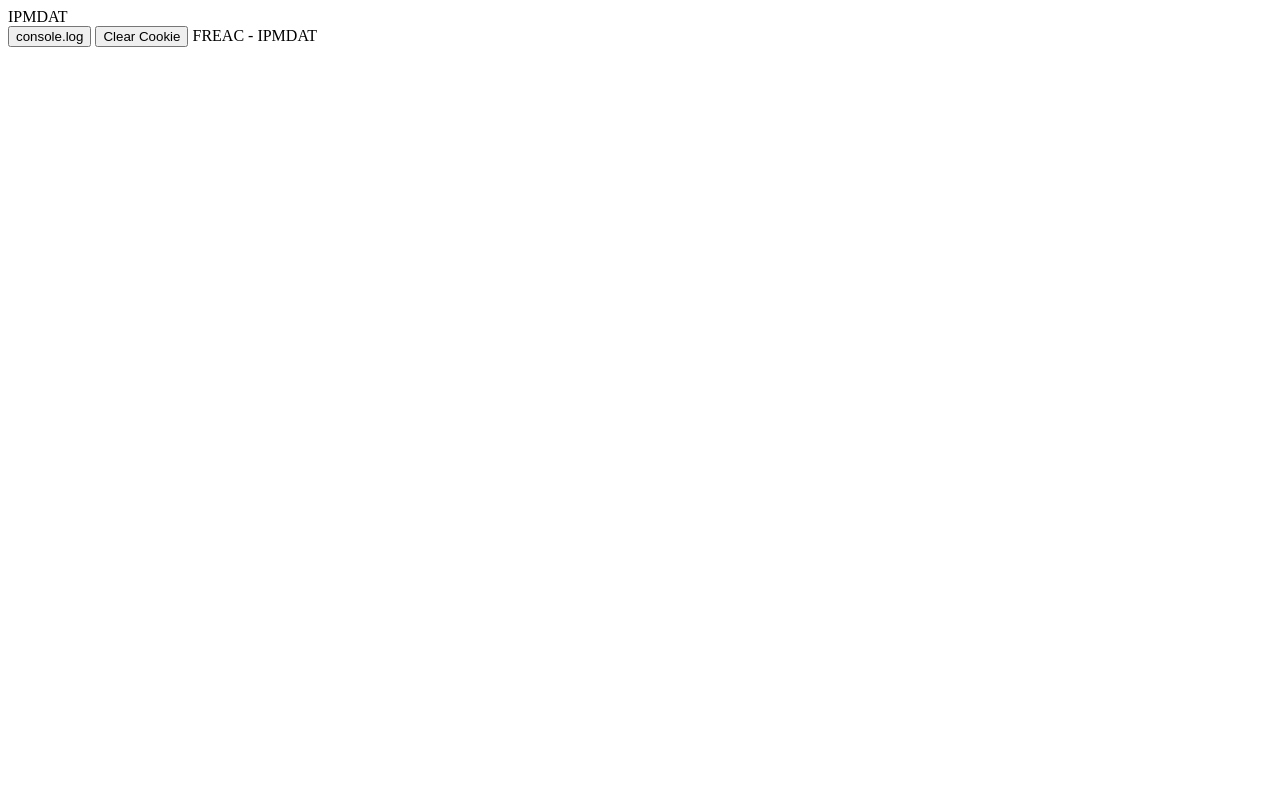
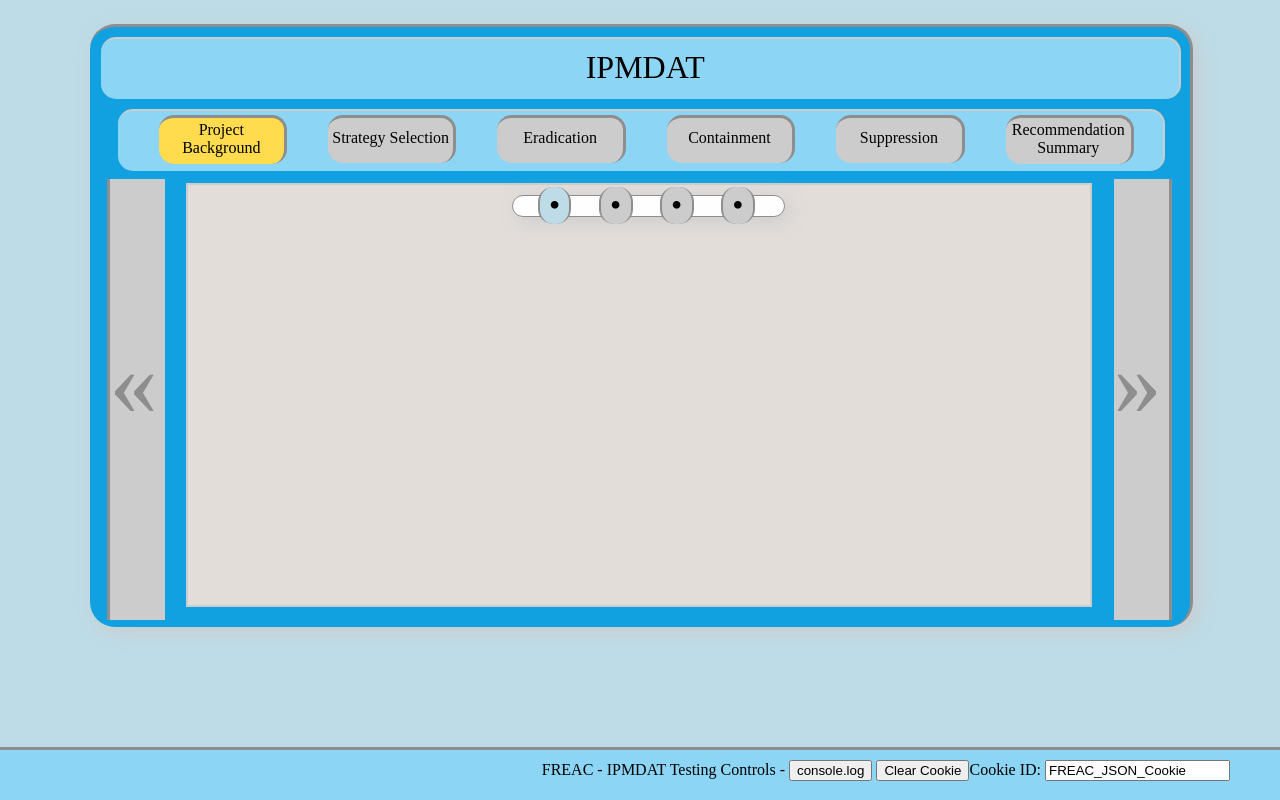
Before and after one commit to PillarDev-Design/IPMDAT, a Flask app: page / in a window 1280 px wide. Run offline with Flask 2, Linux system fonts and the light colour scheme; parts of the project's set-up code (start-up, migrations or seed data) failed here and were passed over.

Commit message:
Fixed the subprogress bars

```diff
--- a/static/css/IPMDAT_style.css
+++ b/static/css/IPMDAT_style.css
@@ -0,0 +1,257 @@
+/******************************************************************************\
+ * IPMDAT_style.css                                                           *
+ * -------------------------------------------------------------------------- *
+ * Styling properties for the IPMDAT project.                                 *
+\******************************************************************************/
+
+/**********************************************\
+ * Color Scheme                               *
+ * ------------------------------------------ *
+ * Dark Blue (#12A1E0)                        *
+ * Medium Blue (#8DD5F4)                      *
+ * Light Blue (#BEDCE8)                       *
+ * Lighter Blue (#BDDCE8)                     *
+ * Dark Grey (#8E8E8E)                        *
+ * Light Grey (#CCC)                          *
+ * Darker White (#E2DDD9)                     *
+ * White (#FEFEFE)                            *
+ * Light Yellow (#FFDB4D)                     *
+ *
+\**********************************************/
+
+body, html{
+    height: 100%;
+    margin: 0 !important;
+    padding: 0 !important;
+}
+.clear{
+    clear: both;
+}
+
+/**********************************************\
+ * base.html                                  *
+\**********************************************/
+#site_container{
+    /* Lighter Blue */
+    background: #BDDCE8;
+    height: 100%;
+    position: relative;
+    width: 100%;
+}
+#footer_container{
+    /* Medium Blue */
+    background: #8DD5F4;
+    /* Dark Grey */
+    border-top: 3px solid #8E8E8E;
+    bottom: 0;
+    height: 50px;
+    position: absolute;
+    text-align: right;
+    width: 100%;
+}
+    #footer_label{
+        padding-right: 50px;
+        padding-top: 10px;
+        position: relative;
+    }
+        #cookie_name_container{
+            float: right;
+        }
+        #cookie_name{
+        }
+        #console_log{
+        }
+        #clear_cookie{
+        }
+
+/**********************************************\
+ * home.html                                  *
+\**********************************************/
+#site_content{
+    /* Dark Blue */
+    background: #12A1E0;
+    /* Dark Grey */
+    border-top: 3px solid #8E8E8E;
+    border-right: 3px solid #8E8E8E;
+    height: 600px;
+    left: 7%;
+    position: relative;
+    top: 3%;
+    width: 1100px;
+    border-radius: 25px;
+    -moz-border-radius: 25px;
+    -webkit-border-radius: 25px;
+    /* Light Grey */
+    box-shadow: 5px 5px 20px #CCC;
+    -moz-box-shadow: 5px 5px 20px #CCC;
+    -webkit-box-shadow: 5px 5px 20px #CCC;
+}
+    #content_header_container{
+        /* Medium Blue */
+        background: #8DD5F4;
+        /* Light Grey */
+        border-top: 2px solid #CCC;
+        border-right: 2px solid #CCC;
+        height: 10%;
+        left: 11px;
+        position: relative;
+        top: 10px;
+        width: 98%;
+        border-radius: 15px;
+        -moz-border-radius: 15px;
+        -webkit-border-radius: 15px;
+    }
+        #content_header_label{
+            float: left;
+            font-size: 2em;
+            position: relative;
+            margin-left: 45%;
+            margin-top: 10px;
+        }
+    #content_progress_bar_container{
+        /* Medium Blue */
+        background: #8DD5F4;
+        /* Light Grey */
+        border-top: 2px solid #CCC;
+        border-right: 2px solid #CCC;
+        height: 10%;
+        left: 28px;
+        position: relative;
+        top: 20px;
+        width: 95%;
+        border-radius: 15px;
+        -moz-border-radius: 15px;
+        -webkit-border-radius: 15px;
+    }
+        .progress_bar_base_style{
+            /* Dark Grey */
+            border-top: 3px solid #8E8E8E;
+            border-right: 3px solid #8E8E8E;
+            cursor: pointer;
+            float: left;
+            height: 71%;
+            margin-left: 41px;
+            padding-top: 3px;
+            position: relative;
+            text-align: center;
+            top: 4px;
+            width: 12%;
+            border-radius: 15px;
+            -moz-border-radius: 15px;
+            -webkit-border-radius: 15px;
+        }
+        .progress_bar_padding_top{
+            height: 57% !important;
+            padding-top: 11px !important;
+        }
+        .progress_bar_active{
+            /* Light Yellow */
+            background: #FFDB4D;
+        }
+        .progress_bar_inactive{
+            /* Light Grey */
+            background: #CCC;
+        }
+        .progress_bar_available{
+            /* Lighter Blue */
+            background: #BDDCE8;
+        }
+    #content_nav_back{
+        /* Dark Grey */
+        border-left: 3px solid #8E8E8E;
+        margin-left: 17px;
+    }
+    #content_nav_forward{
+        /* Dark Grey */
+        border-right: 3px solid #8E8E8E;
+        margin-left: 43px;
+    }
+    .content_nav_base_style{
+        /* Light Grey */
+        background: #CCC;
+        cursor: pointer;
+        float: left;
+        font-size: 6em;
+        height: 49%;
+        padding-top: 147px;
+        position: relative;
+        top: 28px;
+        width: 5%;
+    }
+    .content_nav_base_inactive{
+        /* Dark Grey */
+        color: #8E8E8E;
+    }
+    .content_nav_base_active{
+    }
+    .content_substep_container_scheme{
+        /* White (#FEFEFE) */
+        background: #FEFEFE;
+        /* Dark Grey */
+        border: 1px solid #8E8E8E;
+        height: 20px;
+        left: 36%;
+        position: relative;
+        top: 10px;
+        width: 30%;
+        border-radius: 15px;
+        -moz-border-radius: 15px;
+        -webkit-border-radius: 15px;
+        /* Light Grey */
+        box-shadow: 5px 5px 20px #CCC;
+        -moz-box-shadow: 5px 5px 20px #CCC;
+        -webkit-box-shadow: 5px 5px 20px #CCC;
+    }
+        .content_substep_scheme{
+            /* Dark Grey */
+            border-left: 2px solid #8E8E8E;
+            border-right: 2px solid #8E8E8E;
+            float: left;
+            font-size: 2em;
+            margin: 3px;
+            margin-left: 9%;
+            position: relative;
+            text-align: center;
+            top: -12px;
+            width: 11%;
+            border-radius: 15px;
+            -moz-border-radius: 15px;
+            -webkit-border-radius: 15px;
+        }
+        .content_substep_active{
+            /* Lighter Blue */
+            background: #BDDCE8;
+        }
+        .content_substep_inactive{
+            /* Light Grey */
+            background: #CCC;
+        }
+    #content_container{
+        /* Medium Blue */
+        background: #8DD5F4;
+        /* Light Grey */
+        border: 2px solid #CCC;
+        float: left;
+        height: 70%;
+        left: 21px;
+        position: relative;
+        top: 32px;
+        width: 82%;
+    }
+        .content_step_scheme{
+            /* Darker White */
+            background: #E2DDD9;
+            height: 100%;
+            position: absolute;
+            width: 100%;
+        }
+        .content_step_active{
+            display: block !important;
+        }
+        .content_step_inactive{
+            display: none !important;
+        }
+        #content_step_one_container{
+        }
+        #content_step_two_container{
+        }
--- a/static/js/IPMDAT_custom.js
+++ b/static/js/IPMDAT_custom.js
@@ -0,0 +1,209 @@
+/******************************************************************************\
+ * IPMDAT_custom.js                                                           *
+ * -------------------------------------------------------------------------- *
+ * This file contains the custom code for the IPMDAT project.                 *
+\******************************************************************************/
+
+/***********************************************\
+ * Save_Cookie                                 *
+ * ------------------------------------------- *
+ * cookieData (array of saved data)            *
+ * stepNumber (current step number on save)    *
+ * completedSteps (array of completed step #'s *
+\***********************************************/
+function Save_Cookie(cookieData, stepNumber, completedSteps){
+    var name = $('#cookie_name').val(),
+        savedData = $.JSONCookie(name),
+        cookieArray = {
+            // Populate with all values
+        };
+
+    for(var i=0; i<completedSteps.length; i++){
+        if(completedSteps[i] === "1"){
+            if(stepNumber === "stepOne"){
+                // Entering NEW data from cookieData
+            }else{
+                // Recall OLD data from savedData
+            }
+        }else if(completedSteps[i] === "2"){
+            if(stepNumber === "stepTwo"){
+                // Entering NEW data from cookieData
+            }else{
+                // Recall OLD data from savedData
+            }
+        }else if(completedSteps[i] === "3"){
+            if(stepNumber === "stepThree"){
+                // Entering New data from cookieData
+            }else{
+                // Recall OLD data from savedData
+            }
+        }
+    }
+    $.JSONCookie(name, cookieArray, {path: '/'});
+};
+/***********************************************\
+ * Check_Available_Steps                       *
+ * ------------------------------------------- *
+ * cookieData (array of saved data)            *
+ * completedSteps (array of completed step #'s *
+ * currentStep (integer)                       *
+\***********************************************/
+function Check_Available_Steps(cookieData, completedSteps, currentStep){
+    // Clear Forward/Back Nav Bars
+    if($('#content_nav_forward').hasClass('content_nav_base_active')){
+        $('#content_nav_forward').removeClass('content_nav_base_active').addClass('content_nav_base_inactive');
+    }
+    if($('#content_nav_back').hasClass('content_nav_base_active')){
+        $('#content_nav_back').removeClass('content_nav_base_active').addClass('content_nav_base_inactive');
+    }
+
+    // Unbind Recurring Buttons
+    $('#content_nav_forward').unbind('click');
+    $('#content_nav_back').unbind('click');
+    $('#content_progress_bar_one').unbind('click');
+    $('#content_progress_bar_two').unbind('click');
+    $('#content_progress_bar_three').unbind('click');
+    $('#content_progress_bar_four').unbind('click');
+    $('#content_progress_bar_five').unbind('click');
+
+    // Control Step Progress
+    for(var i=0; i<completedSteps.length; i++){
+        if(completedSteps[i] === "1"){
+            // One
+            if($('#content_progress_bar_one').hasClass('progress_bar_active')){
+                $('#content_progress_bar_one').removeClass('progress_bar_active');
+            }
+            if($('#content_progress_bar_one').hasClass('progress_bar_inactive')){
+                $('#content_progress_bar_one').removeClass('progress_bar_inactive');
+            }
+            if($('#content_progress_bar_one').hasClass('progress_bar_available')){
+            }else{
+                $('#content_progress_bar_one').addClass('progress_bar_available');
+            }
+
+            // Two
+            if($('#content_progress_bar_two').hasClass('progress_bar_active')){
+                $('#content_progress_bar_two').removeClass('progress_bar_active');
+            }
+            if($('#content_progress_bar_two').hasClass('progress_bar_inactive')){
+                $('#content_progress_bar_two').removeClass('progress_bar_inactive');
+            }
+            if($('#content_progress_bar_two').hasClass('progress_bar_available')){
+            }else{
+                $('#content_progress_bar_two').addClass('progress_bar_available');
+            }
+        }
+        if(completedSteps[i] === "2"){
+            // Three
+            if($('#content_progress_bar_three').hasClass('progress_bar_active')){
+                $('#content_progress_bar_three').removeClass('progress_bar_active');
+            }
+            if($('#content_progress_bar_three').hasClass('progress_bar_inactive')){
+                $('#content_progress_bar_three').removeClass('progress_bar_inactive');
+            }
+            if($('#content_progress_bar_three').hasClass('progress_bar_available')){
+            }else{
+                $('#content_progress_bar_three').addClass('progress_bar_available');
+            }
+        }
+        if(completedSteps[i] === "3"){
+            // Four
+            if($('#content_progress_bar_four').hasClass('progress_bar_active')){
+                $('#content_progress_bar_four').removeClass('progress_bar_active');
+            }
+            if($('#content_progress_bar_four').hasClass('progress_bar_inactive')){
+                $('#content_progress_bar_four').removeClass('progress_bar_inactive');
+            }
+            if($('#content_progress_bar_four').hasClass('progress_bar_available')){
+            }else{
+                $('#content_progress_bar_four').addClass('progress_bar_available');
+            }
+        }
+        if(completedSteps[i] === "4"){
+        }
+        if(completedSteps[i] === "5"){
+        }
+    }
+
+    // Fire Correct Step
+    // Also - we need to clear the fields in preparation for input of fields.
+    // This needs to be done even if the step is completed. The user could have
+    //      backed a step (only partially completed). The fields that are
+    //      completed will be automatically filled on step function fired.
+    if(currentStep === "1"){
+        // Clear Questions
+        $('#content_step_one_question_one').prop('selectedIndex', -1);
+        $('#content_step_one_question_two').empty();
+        if($('#content_step_one_question_three_box_one').is(':checked')){
+            $('#content_step_one_question_three_box_one').prop('checked', false);
+        }
+        if($('#content_step_one_question_three_box_two').is(':checked')){
+            $('#content_step_one_question_three_box_two').prop('checked', false);
+        }
+        if($('#content_step_one_question_three_box_three').is(':checked')){
+            $('#content_step_one_question_three_box_three').prop('checked', false);
+        }
+
+        // Progress Bars
+        if($('#content_progress_bar_one').hasClass('progress_bar_inactive')){
+            $('#content_progress_bar_one').removeClass('progress_bar_inactive');
+        }
+        if($('#content_progress_bar_one').hasClass('progress_bar_available')){
+            $('#content_progress_bar_one').removeClass('progress_bar_available');
+        }
+        if($('#content_progress_bar_one').hasClass('progress_bar_active')){
+        }else{
+            $('#content_progress_bar_one').addClass('progress_bar_active');
+        }
+        JSON_Cookie_Step_One(cookieData, completedSteps, currentStep);
+    } else if(currentStep === "2"){
+        // Clear Questions
+        $('#content_step_two_scientific_name').prop('selectedIndex', -1);
+        $('#content_step_two_common_name').prop('selectedIndex', -1);
+        $('#content_step_two_scale').prop('value', "");
+        $('#content_step_two_weed_management_area').prop('value', "");
+        $('#content_step_two_conservation_target_impacted').prop('value', "");
+        $('#content_step_two_project_area_name_and_size').prop('value', "");
+        $('#content_step_two_property_owner').prop('value', "");
+        $('#content_step_two_ipmdat_date_assessed').prop('value', "");
+        $('#content_step_two_assessors').prop('value', "");
+        $('#content_step_two_reviewers').prop('value', "");
+
+        // Progress Bars
+        if($('#content_progress_bar_two').hasClass('progress_bar_inactive')){
+            $('#content_progress_bar_two').removeClass('progress_bar_inactive');
+        }
+        if($('#content_progress_bar_two').hasClass('progress_bar_available')){
+            $('#content_progress_bar_two').removeClass('progress_bar_available');
+        }
+        if($('#content_progress_bar_two').hasClass('progress_bar_active')){
+        }else{
+            $('#content_progress_bar_two').addClass('progress_bar_active');
+        }
+        JSON_Cookie_Step_Two(cookieData, completedSteps, currentStep);
+    } else if(currentStep === "3"){
+        // Clear Questions
+        $('#content_step_three_main_category').prop('selectedIndex', -1);
+
+        // Progress Bars
+        if($('#content_progress_bar_three').hasClass('progress_bar_inactive')){
+            $('#content_progress_bar_three').removeClass('progress_bar_inactive');
+        }
+        if($('#content_progress_bar_three').hasClass('progress_bar_available')){
+            $('#content_progress_bar_three').removeClass('progress_bar_available');
+        }
+        if($('#content_progress_bar_three').hasClass('progress_bar_active')){
+        }else{
+            $('#content_progress_bar_three').addClass('progress_bar_active');
+        }
+        JSON_Cookie_Step_Three(cookieData, completedSteps, currentStep);
+    } else if(currentStep === "4"){
+
+    } else if(currentStep === "5"){
+
+    }
+};
+
+function IPMDAT_Init(){
+
+};
--- a/templates/base.html
+++ b/templates/base.html
@@ -17,9 +17,14 @@
         {% block site_content %}{% endblock site_content %}
         <div id='footer_container'>
             <div id='footer_label'>
+                FREAC - IPMDAT Testing Controls -
+                <div id='cookie_name_container'>
+                    Cookie ID:
+                    <input id='cookie_name' type='text' value='FREAC_JSON_Cookie'></input>
+                </div>
                 <button id='console_log'>console.log</button>
                 <button id='clear_cookie'>Clear Cookie</button>
-                FREAC - IPMDAT
+                <div class='clear'></div>
             </div>
         </div>
     </div>
--- a/templates/home.html
+++ b/templates/home.html
@@ -8,5 +8,48 @@
         </div> <!-- END content_header_label -->
         <div class='clear'></div>
     </div> <!-- END content_header_container -->
+    <div id='content_progress_bar_container'>
+        <div id='content_progress_bar_project_background' class='progress_bar_base_style progress_bar_active'>
+            Project Background
+        </div>
+        <div id='content_progress_bar_strategy_selection' class='progress_bar_base_style progress_bar_inactive progress_bar_padding_top'>
+            Strategy Selection
+        </div>
+        <div id='content_progress_bar_eradication' class='progress_bar_base_style progress_bar_inactive progress_bar_padding_top'>
+            Eradication
+        </div>
+        <div id='content_progress_bar_containment' class='progress_bar_base_style progress_bar_inactive progress_bar_padding_top'>
+            Containment
+        </div>
+        <div id='content_progress_bar_suppression' class='progress_bar_base_style progress_bar_inactive progress_bar_padding_top'>
+            Suppression
+        </div>
+        <div id='content_progress_bar_recommendation_summary' class='progress_bar_base_style progress_bar_inactive'>
+            Recommendation Summary
+        </div>
+    </div> <!-- END content_progress_bar_container -->
+    <div id='content_nav_back' class='content_nav_base_style content_nav_base_inactive'>«</div>
+    <div id='content_container'>
+        <div id='content_step_project_background_container' class='content_step_scheme content_step_active'>
+            <div id='content_step_project_background_substep_container' class='content_substep_container_scheme'>
+                <div id='content_step_project_background_substep_one' class='content_substep_scheme content_substep_active'>
+                    •
+                </div>
+                <div id='content_step_project_background_substep_two' class='content_substep_scheme content_substep_inactive'>
+                    •
+                </div>
+                <div id='content_step_project_background_substep_three' class='content_substep_scheme content_substep_inactive'>
+                    •
+                </div>
+                <div id='content_step_project_background_substep_four' class='content_substep_scheme content_substep_inactive'>
+                    •
+                </div>
+                <div class='clear'></div>
+            </div> <!-- END content_step_project_background_substep_container -->
+
+        </div> <!-- END content_step_project_background_container -->
+    </div> <!-- END content_container -->
+    <div id='content_nav_forward' class='content_nav_base_style content_nav_base_inactive'>»</div>
+    <div class='clear'></div>
 </div> <!-- END site_content -->
 {% endblock site_content %}
```
